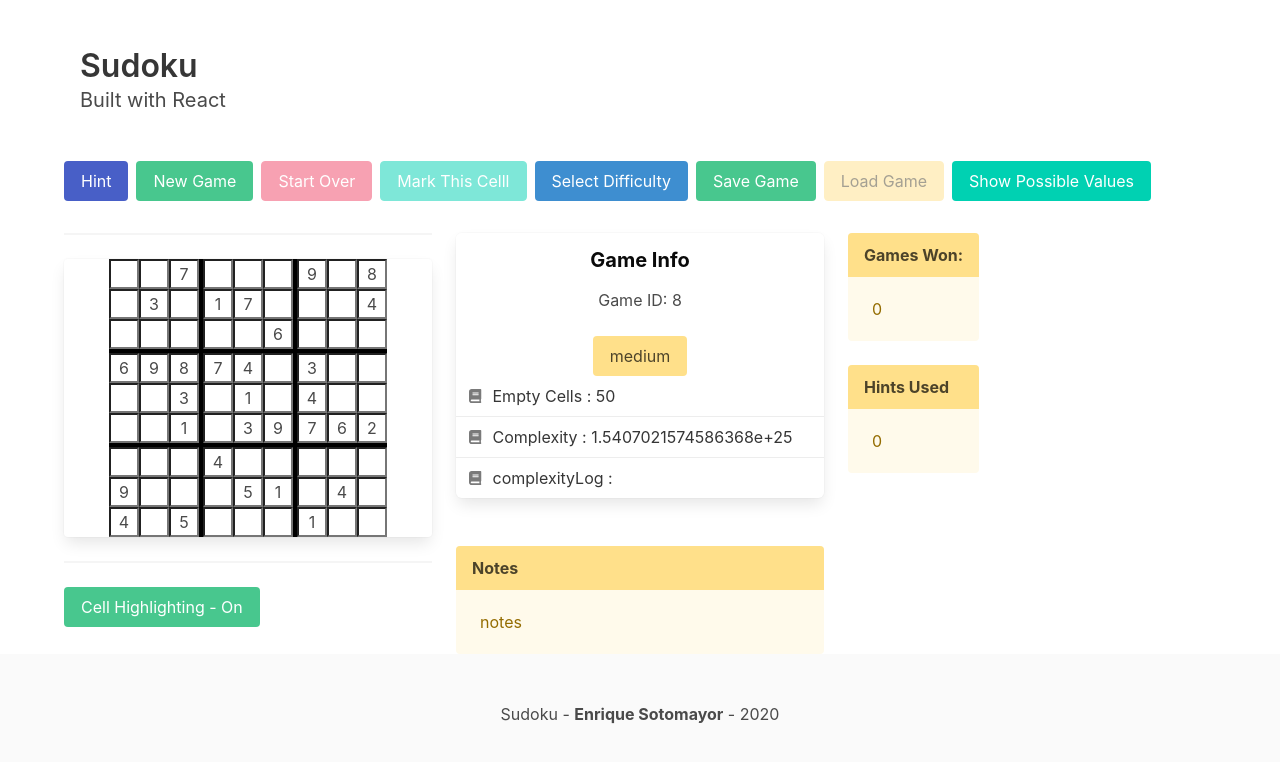
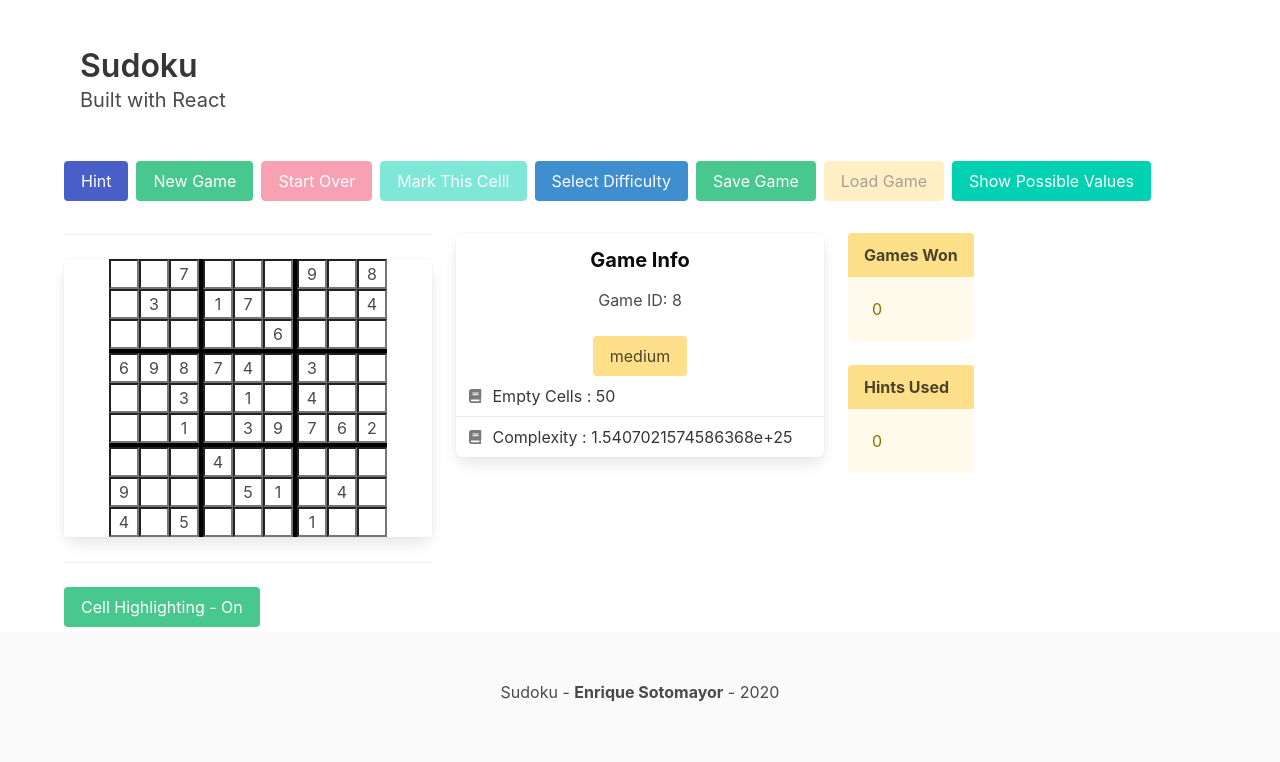
Before and after one commit to sotomaque/Sudoku-React, a React (Create React App) app: page / in a window 1280 px wide. Shown: the top 762 px of the page. Built offline with nearby package versions, Linux system fonts and the light colour scheme.

Commit message:
got possible values working

```diff
--- a/src/App.js
+++ b/src/App.js
@@ -38,7 +38,6 @@ function App() {
   const [gameDifficulty, setGameDifficulty] = React.useState('easy');
   const [gameId, setGameId] = React.useState(0);
   const [complexity, setComplexity] = React.useState(null);
-  const [complexityLog, setComplexityLog] = React.useState(null);
   const [numberOfEmptyCells, setNumberOfEmptyCells] = React.useState();
   const [gameActive, setGameActive] = React.useState(false);
   const [idSelected, setIdSelected] = React.useState(null);
@@ -130,6 +129,8 @@ function App() {
     saveVirginGame(gameObj);
     // reset hints used
     setHintsUsed(0);
+    // reset possibleValues
+    setPossibleValue('')
   };
   const resetColors = () => {
     const colors = new Array(81).fill('bg-white');
@@ -438,7 +439,10 @@ function App() {
           draggable: true
         }
       );
-      setGamesWon(prev => prev + 1)
+      setShowConfetti(true);
+      setTimeout(() => {
+        setShowConfetti(false)
+      }, 5000)
       setTimeout(() => {
         newGame()
       }, 3000)
@@ -493,7 +497,8 @@ function App() {
               saveGame={saveGame}
               loadGame={loadGame}
               loadEnabled={savedGame}
-              showCandidates={handleShowCandidatesClicked}
+              handleShowCandidatesClicked={handleShowCandidatesClicked}
+              showCandidates={showCandidates}
             />
           </div>
           {/** MAIN CONTENT **/}
@@ -523,16 +528,7 @@ function App() {
                   gameDifficulty={gameDifficulty}
                   complexity={complexity}
                   numberOfEmptyCells={numberOfEmptyCells}
-                  complexityLog={complexityLog}
                 />
-
-                <article className="message is-warning">
-                  <div className="message-header">
-                    <p>Notes</p>
-                  </div>
-
-                  <div className="message-body">notes</div>
-                </article>
 
               </div>
               {/** END OF GAME INFO **/}
--- a/src/Components/ConsoleRight.jsx
+++ b/src/Components/ConsoleRight.jsx
@@ -9,7 +9,7 @@ const ConsoleRight = ({ gamesWon, hintsUsed, showCandidates, candidates }) => {
       <br />
       <article className="message is-warning">
         <div className="message-header">
-          <p>Games Won:</p>
+          <p>Games Won</p>
         </div>
 
         <div className="message-body">{gamesWon}</div>
--- a/src/Components/GameInfo.jsx
+++ b/src/Components/GameInfo.jsx
@@ -1,6 +1,6 @@
 import React from "react";
 
-const GameInfo = ({ gameId, gameDifficulty, complexity, numberOfEmptyCells, complexityLog }) => {
+const GameInfo = ({ gameId, gameDifficulty, complexity, numberOfEmptyCells }) => {
   const cName = (gameDifficulty === "hard") ? "danger"
       : (gameDifficulty === "easy") ? "success"
         : "warning";
@@ -18,24 +18,18 @@ const GameInfo = ({ gameId, gameDifficulty, complexity, numberOfEmptyCells, comp
             </button>
           </div>
 
-          <a className="panel-block">
+          <div className="panel-block">
             <span className="panel-icon">
               <i className="fas fa-book" aria-hidden="true"></i>
             </span>
             Empty Cells : {numberOfEmptyCells}
-          </a>
-          <a className="panel-block">
+          </div>
+          <div className="panel-block">
             <span className="panel-icon">
               <i className="fas fa-book" aria-hidden="true"></i>
             </span>
             Complexity : {complexity}
-          </a>
-          <a className="panel-block">
-            <span className="panel-icon">
-              <i className="fas fa-book" aria-hidden="true"></i>
-            </span>
-            complexityLog : {complexityLog}
-          </a>
+          </div>
         </article>
         <br />
     </>
--- a/src/Components/Tools.jsx
+++ b/src/Components/Tools.jsx
@@ -1,6 +1,6 @@
 import React from "react";
 
-const Tools = ({ solve, solveEnabled, newGame, loadGame, loadEnabled, showCandidates,
+const Tools = ({ solve, solveEnabled, newGame, loadGame, loadEnabled, handleShowCandidatesClicked, showCandidates,
              startOver, startOverEnabled, markThisCell, markThisCellEnabled, showAlert, saveGame }) => {
   return (
     <div className="tools">
@@ -12,7 +12,7 @@ const Tools = ({ solve, solveEnabled, newGame, loadGame, loadEnabled, showCandid
         <button className="button is-info" onClick={showAlert}> Select Difficulty </button>
         <button className="button is-success" onClick={saveGame}> Save Game </button>
         <button className="button is-warning" onClick={loadGame} disabled={!loadEnabled}> Load Game </button>
-        <button className="button is-primary" onClick={showCandidates}> Show Possible Values </button>
+        <button className="button is-primary" onClick={handleShowCandidatesClicked}>{ showCandidates ? "Hide Possible Values" : "Show Possible Values" }</button>
       </div>
     </div>
   );
```
